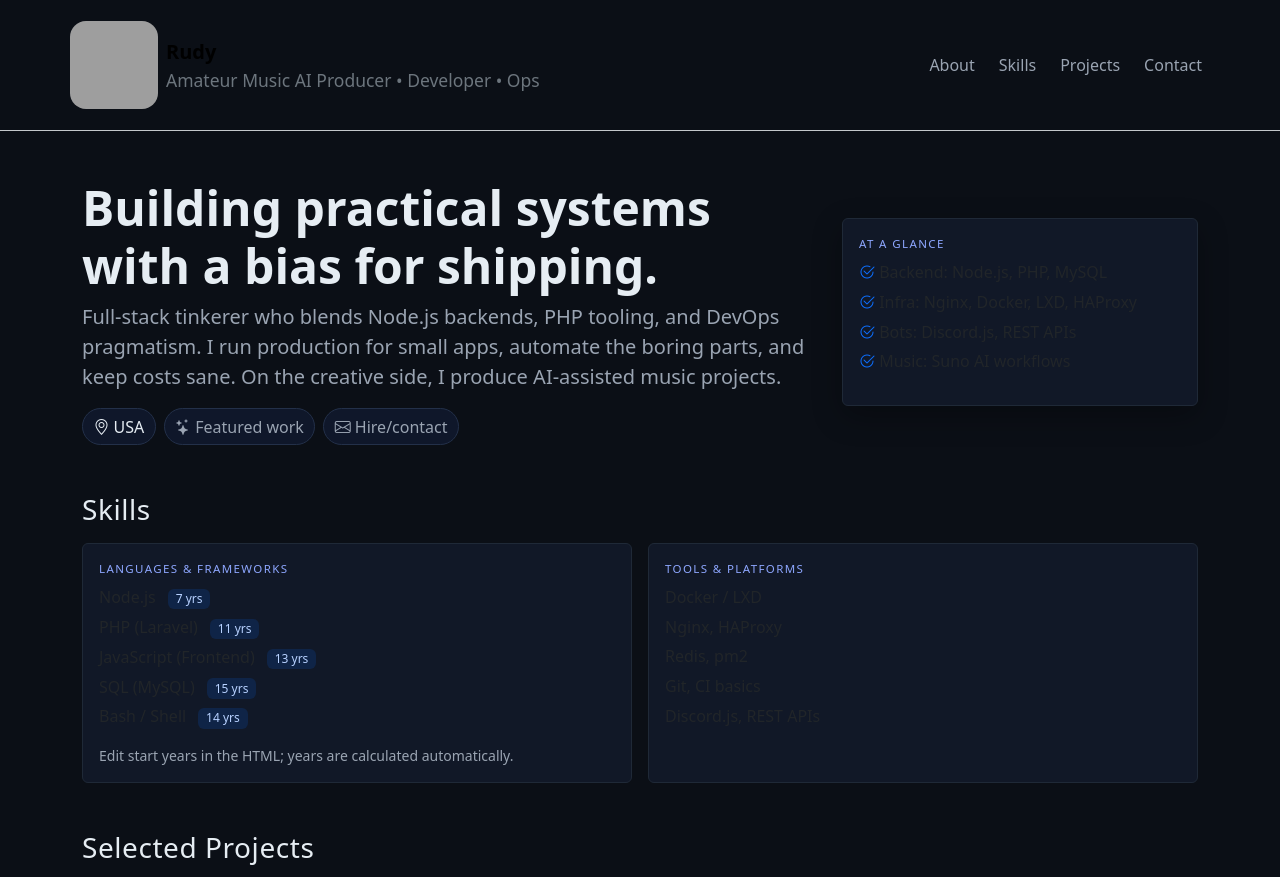
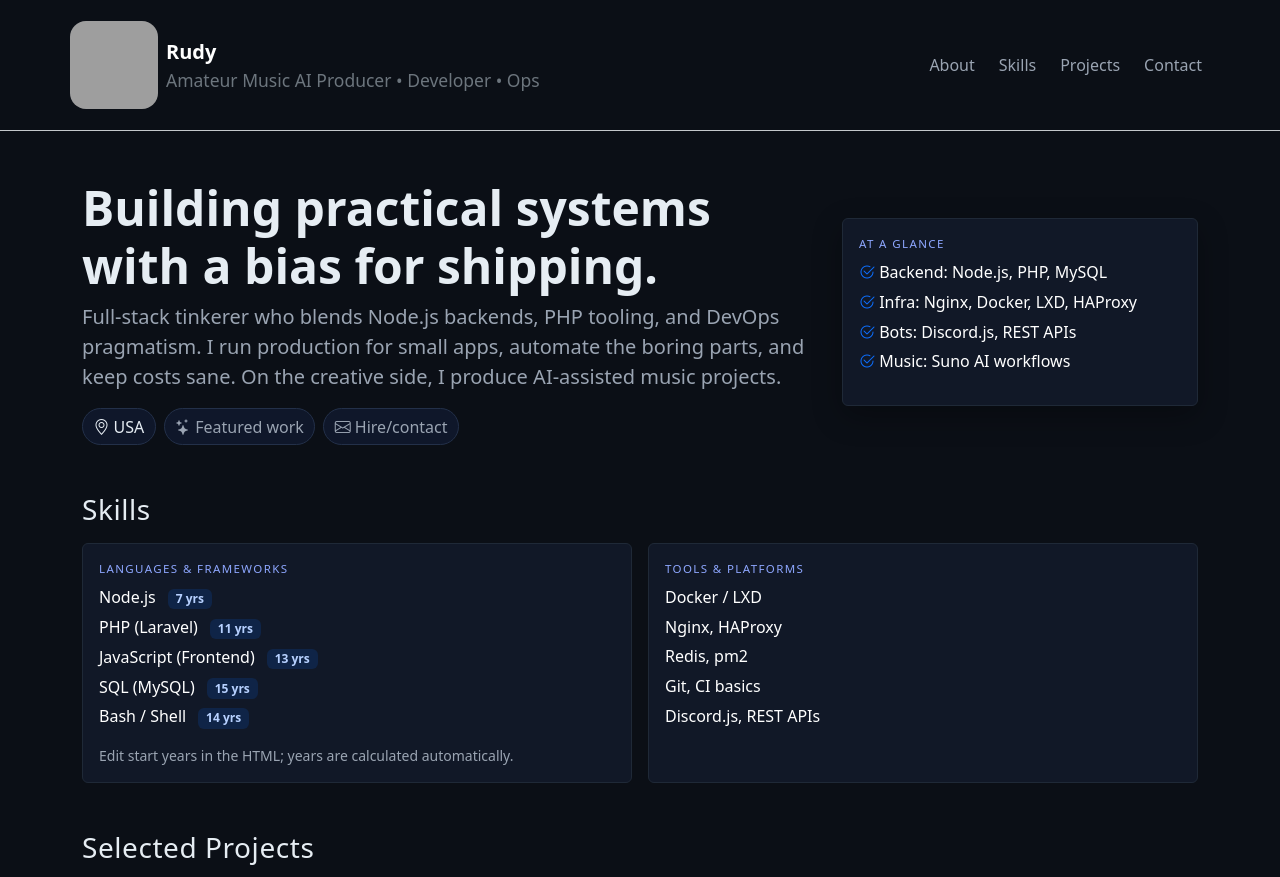
Before and after one commit to Ryahn/personalcv, a website: page public/index.html in a window 1280 px wide. Shown: the top 877 px of the page. Drawn offline with nearby package versions, Linux system fonts and the light colour scheme; grey boxes are pictures that could not be loaded.

Commit message:
fixed color styling

```diff
--- a/public/index.html
+++ b/public/index.html
@@ -17,7 +17,10 @@
     :root { --cv-accent: #0d6efd; }
     body { background: #0b0f16; color: #e6edf3; }
     .card { background: #111827; border: 1px solid #1f2937; }
-    .badge { font-weight: 500; }
+	.navbar-brand { color: white; }
+	.list-unstyled { color: white; }
+	.h5 { color: white; }
+	.list-compact { color: white; }
     .text-accent { color: var(--cv-accent) !important; }
     .link-faint { color: #9aa4b2; }
     .link-faint:hover { color: #e6edf3; }
```
